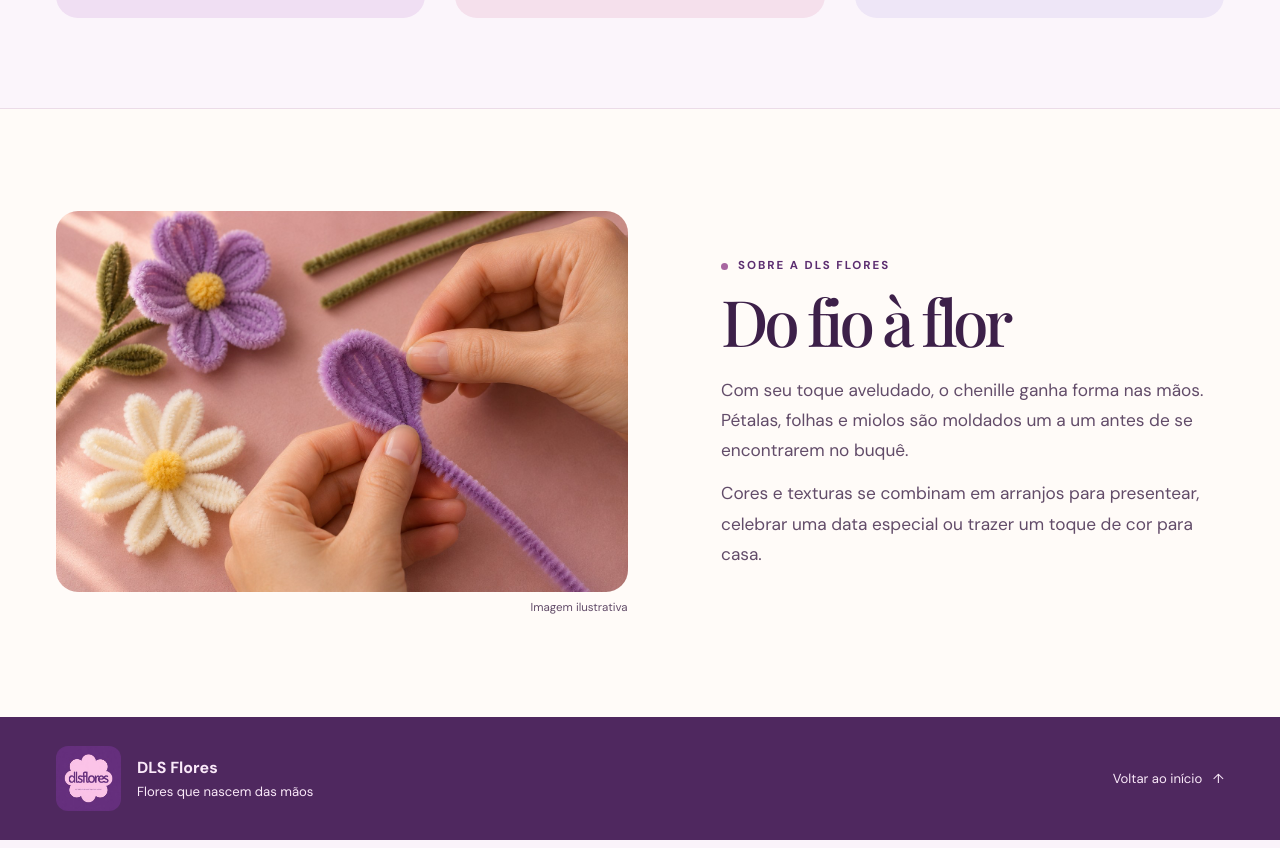
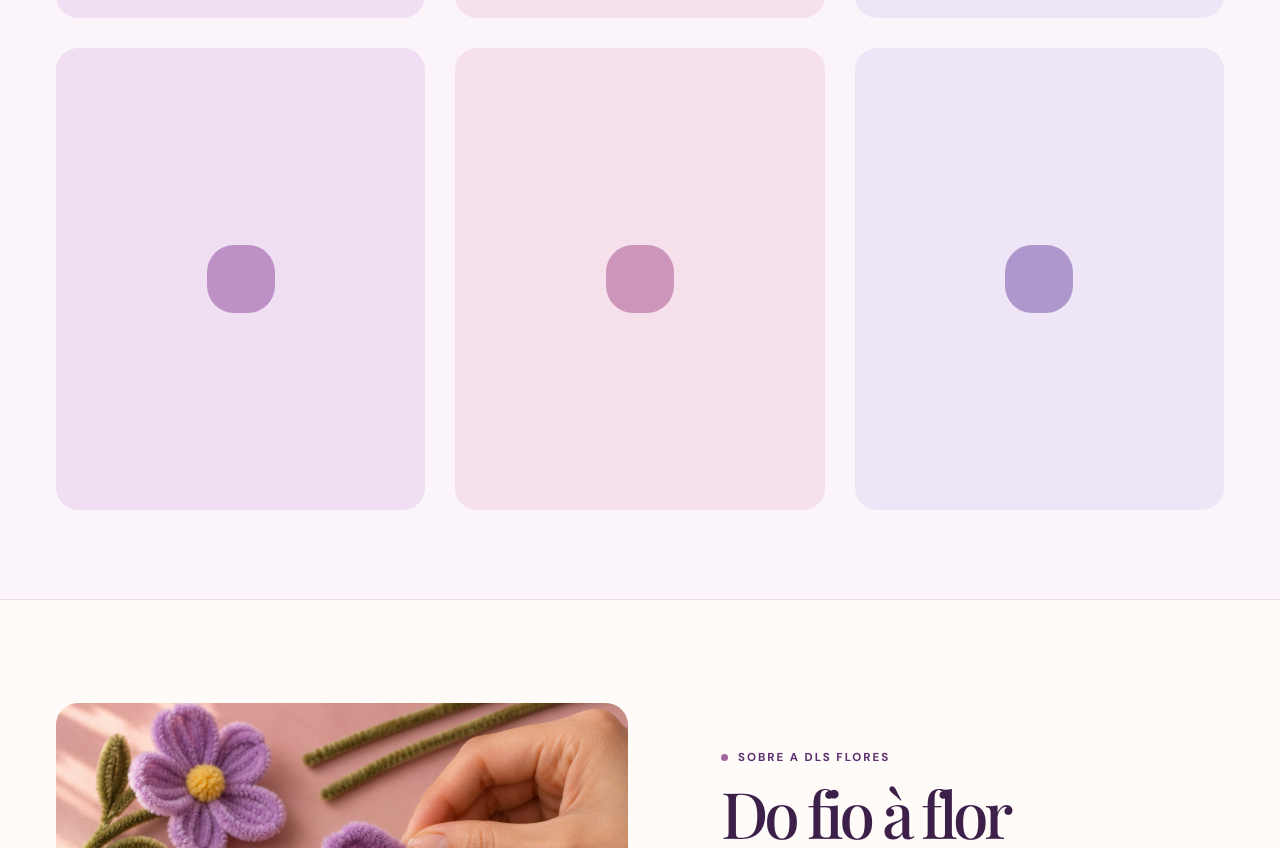
Before and after one commit to IsaacIzulino/dls-flores, a plain HTML site: page index.html in a window 1280 px wide. Shown: the part 1455-2303 px from the top of the page. Drawn offline with nearby package versions, Linux system fonts and the light colour scheme; a web font is replaced by a local one.

Commit message:
Amplia a galeria para seis fotos

```diff
--- a/index.html
+++ b/index.html
@@ -58,6 +58,9 @@
           <li class="gallery-card"><span class="flower"></span></li>
           <li class="gallery-card"><span class="flower"></span></li>
           <li class="gallery-card"><span class="flower"></span></li>
+          <li class="gallery-card"><span class="flower"></span></li>
+          <li class="gallery-card"><span class="flower"></span></li>
+          <li class="gallery-card"><span class="flower"></span></li>
         </ul>
       </div>
     </section>
--- a/style.css
+++ b/style.css
@@ -83,8 +83,8 @@ figcaption { margin-top: 8px; color: var(--muted); text-align: right; font-size:
   background: #f0dff3;
   color: #be91c6;
 }
-.gallery-card:nth-child(2) { background: #f5e0ec; color: #cc95b9; }
-.gallery-card:nth-child(3) { background: #eee6f7; color: #ae97cc; }
+.gallery-card:nth-child(3n + 2) { background: #f5e0ec; color: #cc95b9; }
+.gallery-card:nth-child(3n) { background: #eee6f7; color: #ae97cc; }
 .gallery-card .flower { width: clamp(25px, 5.5vw, 68px); aspect-ratio: 1; }
 .gallery-card img { position: absolute; inset: 0; width: 100%; height: 100%; object-fit: cover; }
 
```
